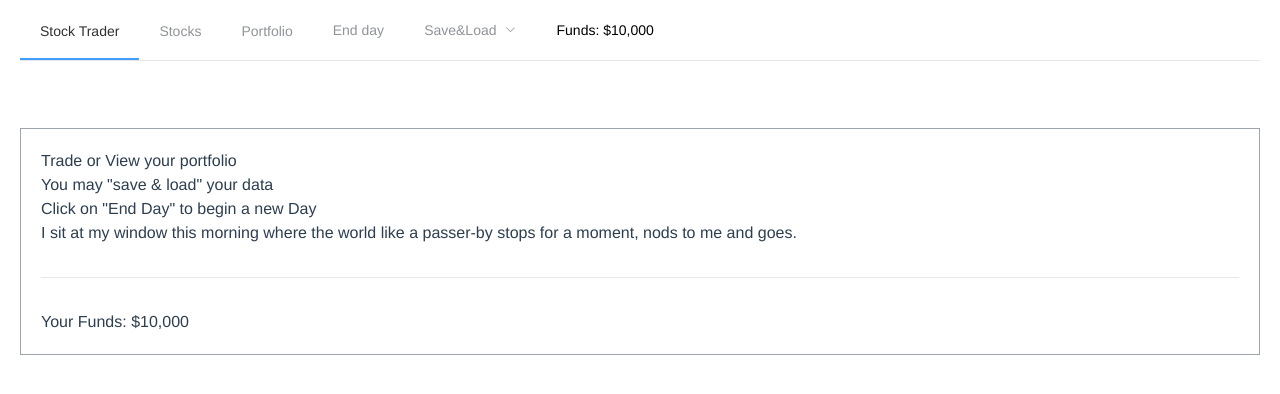
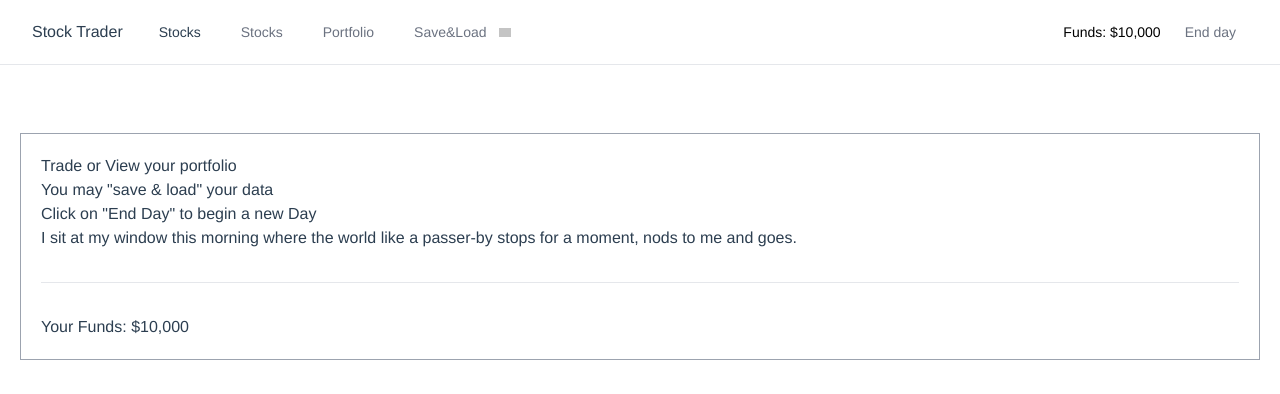
Before and after one commit to MaksimPotehin/stock_market, a Vue app: page / in a window 1280 px wide. Shown: the top 394 px of the page. Built offline with nearby package versions, Linux system fonts and the light colour scheme; grey boxes are pictures that could not be loaded.

Commit message:
refactored Header pages with tailwind

```diff
--- a/src/components/header/Header.vue
+++ b/src/components/header/Header.vue
@@ -1,26 +1,73 @@
 <template>
-  <el-container>
-    <el-header>
-      <el-menu :default-active="activeIndex" class="el-menu-demo" mode="horizontal" @select="handleSelect">
-        <el-menu-item index="1">
-          <router-link to="/">Stock Trader</router-link>
-        </el-menu-item>
-        <el-menu-item index="2">
-          <router-link to="/stocks">Stocks</router-link>
-        </el-menu-item>
-        <el-menu-item index="3">
-          <router-link to="/portfolio">Portfolio</router-link>
-        </el-menu-item>
-        <el-menu-item @click="handleEndDay" class="end-day">End day</el-menu-item>
-        <el-submenu index="2">
-          <template slot="title">Save&Load</template>
-          <el-menu-item @click="handleSaveData">Save Data</el-menu-item>
-          <el-menu-item @click="handleLoadData">Load Data</el-menu-item>
-        </el-submenu>
-        <el-menu-item class="funds-amount">Funds: {{ funds | changeFunds }}</el-menu-item>
-      </el-menu>
-    </el-header>
-  </el-container>
+  <header>
+    <nav class="border-b">
+      <div class="max-w-7xl mx-auto px-2 sm:px-6 lg:px-8">
+        <div class="relative flex items-center justify-between h-16">
+          <div class="absolute inset-y-0 left-0 flex items-center sm:hidden">
+            <!-- Mobile menu button-->
+            <button @click="isMenuOpen=!isMenuOpen" class="inline-flex items-center justify-center p-2 rounded-md text-gray-400 hover:text-black focus:outline-none focus:ring-2 focus:ring-inset focus:ring-white" aria-expanded="false">
+              <svg class="block h-6 w-6" xmlns="http://www.w3.org/2000/svg" fill="none" viewBox="0 0 24 24" stroke="currentColor" aria-hidden="true">
+                <path stroke-linecap="round" stroke-linejoin="round" stroke-width="2" d="M4 6h16M4 12h16M4 18h16" />
+              </svg>
+            </button>
+          </div>
+          <div class="flex-1 flex items-center justify-center sm:items-stretch sm:justify-start">
+            <div class="flex-shrink-0 flex items-center">
+              <router-link to="/">Stock Trader</router-link>
+            </div>
+            <div class="hidden sm:block sm:ml-6">
+              <div class="flex space-x-4">
+                <router-link class="px-3 py-2 text-sm" to="/">Stocks</router-link>
+                <router-link class="text-gray-500 hover:text-black px-3 py-2 rounded-md text-sm" to="/stocks">Stocks</router-link>
+                <router-link class="text-gray-500 hover:text-black px-3 py-2 rounded-md text-sm" to="/portfolio">Portfolio</router-link>
+                <!--dropdown-->
+                <div class="ml-3 relative">
+                  <div @click="isDropdownOpen=!isDropdownOpen"  class="flex items-center cursor-pointer">
+                    <div class="text-gray-500 hover:text-black px-3 py-2 rounded-md text-sm focus:outline-none" >
+                      Save&Load
+                    </div>
+                    <img class="w-3 opacity-60" src="https://cdn.onlinewebfonts.com/svg/img_128880.png" alt="">
+                  </div>
+                  <div :class="isDropdownOpen? 'absolute': 'hidden'" class="origin-top-right left-0 mt-2 w-48 rounded-md shadow-lg py-1 bg-white ring-1 ring-black ring-opacity-5" >
+                    <div class="block px-4 py-2 text-sm text-gray-700 hover:bg-gray-100 cursor-pointer" @click="handleSaveData">Save Data</div>
+                    <div class="block px-4 py-2 text-sm text-gray-700 hover:bg-gray-100 cursor-pointer" @click="handleLoadData">Load Data</div>
+                  </div>
+                </div>
+                </div>
+            </div>
+          </div>
+
+          <!--Left Nav-->
+          <div class="absolute inset-y-0 right-0 flex items-center pr-2 hidden sm:flex sm:static sm:inset-auto sm:ml-6 sm:pr-0">
+            <div class="text-black px-3 py-2 rounded-md text-sm">Funds: {{ funds | changeFunds }}</div>
+            <div class="text-gray-500 hover:text-black px-3 py-2 rounded-md text-sm cursor-pointer" @click="handleEndDay">End day</div>
+          </div>
+        </div>
+      </div>
+
+      <div :class="isMenuOpen? 'block': 'hidden'" class="sm:hidden">
+        <div class="px-2 pt-2 pb-3 space-y-1">
+          <div class="text-black px-3 py-2 rounded-md text-sm">Funds: {{ funds | changeFunds }}</div>
+          <div class="text-gray-500 hover:text-black px-3 py-2 rounded-md text-sm cursor-pointer" @click="handleEndDay">End day</div>
+          <router-link class="block text-black px-3 py-2 rounded-md text-sm" to="/stocks">Stocks</router-link>
+          <router-link class="block text-black px-3 py-2 rounded-md text-sm" to="/portfolio">Portfolio</router-link>
+          <!--dropdown-->
+          <div class="ml-3 relative">
+            <div @click="isDropdownOpen=!isDropdownOpen"  class="flex items-center cursor-pointer justify-center">
+              <div class="text-black px-3 py-2 rounded-md text-sm focus:outline-none" >
+                Save&Load
+              </div>
+              <img class="w-3 opacity-60" src="https://cdn.onlinewebfonts.com/svg/img_128880.png" alt="">
+            </div>
+            <div :class="isDropdownOpen? 'absolute': 'hidden'" class="origin-top-right left-1/3 mt-1 w-48 rounded-md shadow-lg py-1 bg-white ring-1 ring-black ring-opacity-5" >
+              <div class="block px-4 py-2 text-sm text-gray-700 hover:bg-gray-100 cursor-pointer" @click="handleSaveData">Save Data</div>
+              <div class="block px-4 py-2 text-sm text-gray-700 hover:bg-gray-100 cursor-pointer" @click="handleLoadData">Load Data</div>
+            </div>
+          </div>
+        </div>
+      </div>
+    </nav>
+  </header>
 </template>
 
 <script>
@@ -31,8 +78,8 @@ export default {
   name: 'Header',
   data() {
     return {
-      activeIndex: '1',
-      activeIndex2: '1'
+      isDropdownOpen: false,
+      isMenuOpen: false
     }
   },
   computed: {
@@ -52,9 +99,6 @@ export default {
       saveData: SAVE_DATA,
       loadData: LOAD_DATA
     }),
-    handleSelect() {
-      // console.log('handleSelect',key, keyPath);
-    },
     handleSaveData() {
       this.saveData()
     },
@@ -67,9 +111,3 @@ export default {
   }
 }
 </script>
-
-<style scoped>
-.funds-amount {
-  color: black !important;
-}
-</style>
```
